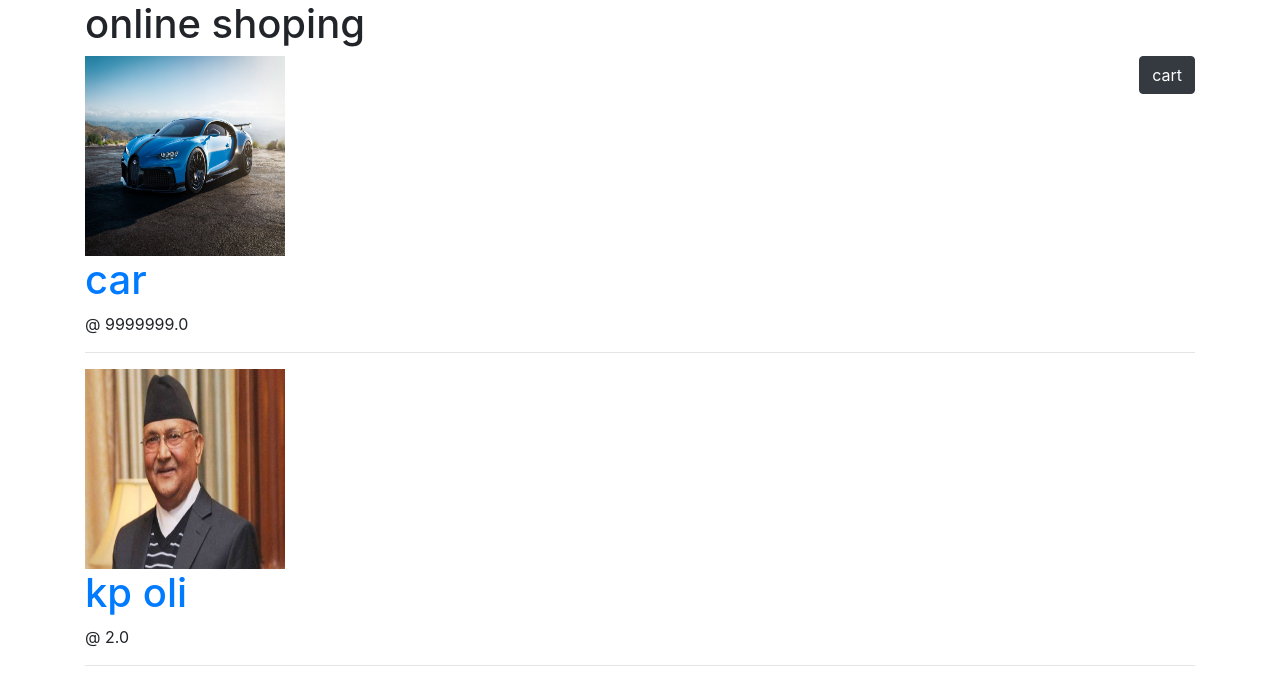
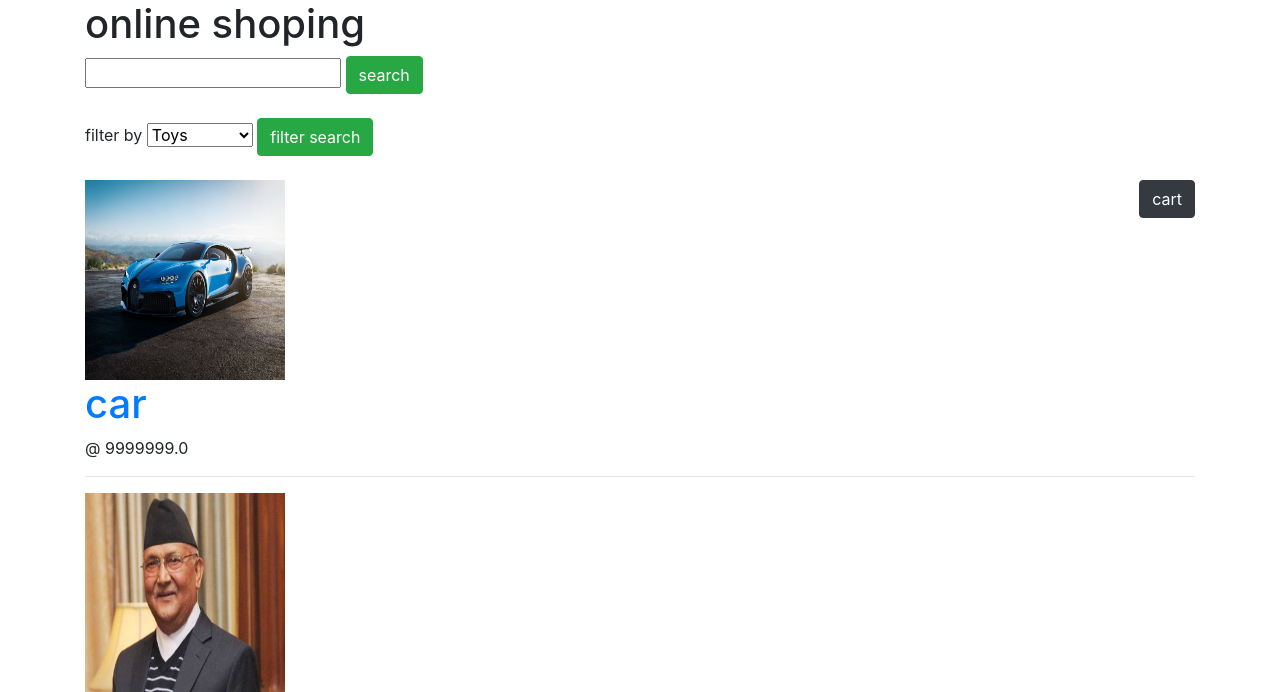
Before and after one commit to Neeraj319/Anline, a Django app: page / in a window 1280 px wide. Shown: the top 692 px of the page. Before the commit the page ends 666 px from the top, so only its background shows below. Run offline with Django 3.2, Linux system fonts and the light colour scheme; data comes from the database, SQL or seed files in the repository; both versions use the stored data as it was after the commit; some libraries are stand-ins or nearby versions.

Commit message:
hello kanxa k xa?

```diff
--- a/home/models.py
+++ b/home/models.py
@@ -9,14 +9,15 @@ class Product(models.Model):
     pricture = models.ImageField(null=True,
                                  blank=True,
                                  upload_to='product_images')
-    price = models.IntegerField()
+    price = models.FloatField()
     an_type = (
         ('Electronics', 'Electronics'),
         ('Furniture', 'Furniture'),
         ('Food', 'Food'),
         ('Gaming', "Gaming"),
         ('Toys', 'Toys'),
-        ('Clothing', 'Clothing')
+        ('Clothing', 'Clothing'),
+        ('Vehicle', 'Vehicle')
     )
     product_type = models.CharField(max_length=50, choices=an_type)
 
--- a/home/urls.py
+++ b/home/urls.py
@@ -4,4 +4,5 @@ urlpatterns = [
     path('', home, name='home'),
     path('detail/<int:pk>', product_detail, name='product_detail'),
     path('cart', cart, name='cart'),
+    path('search', search, name='search')
 ]
--- a/home/views.py
+++ b/home/views.py
@@ -9,7 +9,6 @@ from django.contrib.auth.decorators import login_required
 # Create your views here.
 def home(request):
     products = Product.objects.all()
-    print(products)
     context = {'products': products}
     return render(request, 'index.html', context)
 
@@ -45,3 +44,19 @@ def cart(request):
         return redirect('cart')
     context = {'cart_list': products_on_cart}
     return render(request, 'cart.html', context)
+
+
+def search(request):
+    if request.method == "GET":
+        query = request.GET.get('query')
+        serach_result = Product.objects.filter(name__icontains=query)
+        context = {
+            'result': serach_result
+        }
+    if request.method == "POST":
+        query = request.POST.get('filter')
+        serach_result = Product.objects.filter(product_type__icontains=query)
+        context = {
+            'result': serach_result
+        }
+    return render(request, 'search.html', context)
--- a/templates/detail_product.html
+++ b/templates/detail_product.html
@@ -25,9 +25,7 @@
         <h1>{{product.name}}</h1>
 
         <p>
-            {{product.description}}
-            @
-            {{product.price}}
+            {{product.description}}@{{product.price}}
         </p>
         {% if cart.cart_product %}
         item already in cart
--- a/templates/index.html
+++ b/templates/index.html
@@ -15,12 +15,33 @@
         <h1>
             online shoping
         </h1>
-        <a href="{% url 'cart' %}" class="float-right btn btn-dark" >cart </a>
+        <form method="GET" action="{% url 'search' %}">
+
+            <input type=" text" name='query'>
+            <button class='btn btn-success'>search</button>
+        </form>
+        <br>
+        <form method="POST" action="{% url 'search' %}">
+            {% csrf_token %}
+            <label for="filter">filter by</label>
+            <select name="filter">
+                <option value="Toys">Toys</option>
+                <option value="Electronics">Electronics</option>
+                <option value="Food">Food</option>
+                <option value="Gaming">Gaming</option>
+                <option value="Clothing">Clothing</option>
+                <option value="Vehicle">Vehicle</option>
+            </select>
+            <button class='btn btn-success'>filter search</button>
+            </label>
+        </form>
+        <br>
+        <a href="{% url 'cart' %}" class="float-right btn btn-dark">cart </a>
         {% for product in products%}
-        <a href="{% url 'product_detail' product.pk %}" >
-        <img src="{{product.pricture.url}}" width = '200' height = '200' alt="">
-        <br>
-        <h1>{{product.name}}</h1>
+        <a href="{% url 'product_detail' product.pk %}">
+            <img src="{{product.pricture.url}}" width='200' height='200' alt="">
+            <br>
+            <h1>{{product.name}}</h1>
 
         </a>
         @
@@ -30,14 +51,14 @@
         {% endfor %}
     </div>
     <script src="https://code.jquery.com/jquery-3.2.1.slim.min.js"
-        integrity="sha384-KJ3o2DKtIkvYIK3UENzmM7KCkRr/rE9/Qpg6aAZGJwFDMVNA/GpGFF93hXpG5KkN"
-        crossorigin="anonymous"></script>
+        integrity="sha384-KJ3o2DKtIkvYIK3UENzmM7KCkRr/rE9/Qpg6aAZGJwFDMVNA/GpGFF93hXpG5KkN" crossorigin="anonymous">
+    </script>
     <script src="https://cdnjs.cloudflare.com/ajax/libs/popper.js/1.12.9/umd/popper.min.js"
-        integrity="sha384-ApNbgh9B+Y1QKtv3Rn7W3mgPxhU9K/ScQsAP7hUibX39j7fakFPskvXusvfa0b4Q"
-        crossorigin="anonymous"></script>
+        integrity="sha384-ApNbgh9B+Y1QKtv3Rn7W3mgPxhU9K/ScQsAP7hUibX39j7fakFPskvXusvfa0b4Q" crossorigin="anonymous">
+    </script>
     <script src="https://maxcdn.bootstrapcdn.com/bootstrap/4.0.0/js/bootstrap.min.js"
-        integrity="sha384-JZR6Spejh4U02d8jOt6vLEHfe/JQGiRRSQQxSfFWpi1MquVdAyjUar5+76PVCmYl"
-        crossorigin="anonymous"></script>
+        integrity="sha384-JZR6Spejh4U02d8jOt6vLEHfe/JQGiRRSQQxSfFWpi1MquVdAyjUar5+76PVCmYl" crossorigin="anonymous">
+    </script>
 </body>
 
 </html>
```
Also changed, not shown: templates/search.html (added, +35 -0 lines), db.sqlite3, home/migrations/0010_auto_20210123_1728.py (added), home/migrations/0011_auto_20210123_1729.py (added), media/product_images/Oli-1518700004.jpg (added), media/product_images/bugatti-chiron-pur-sport-106-1582836604.jpg (added).
